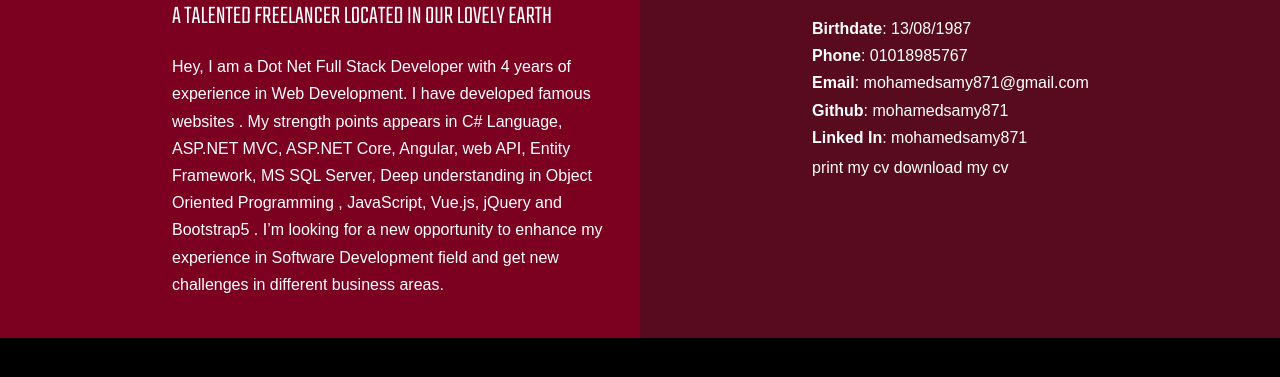
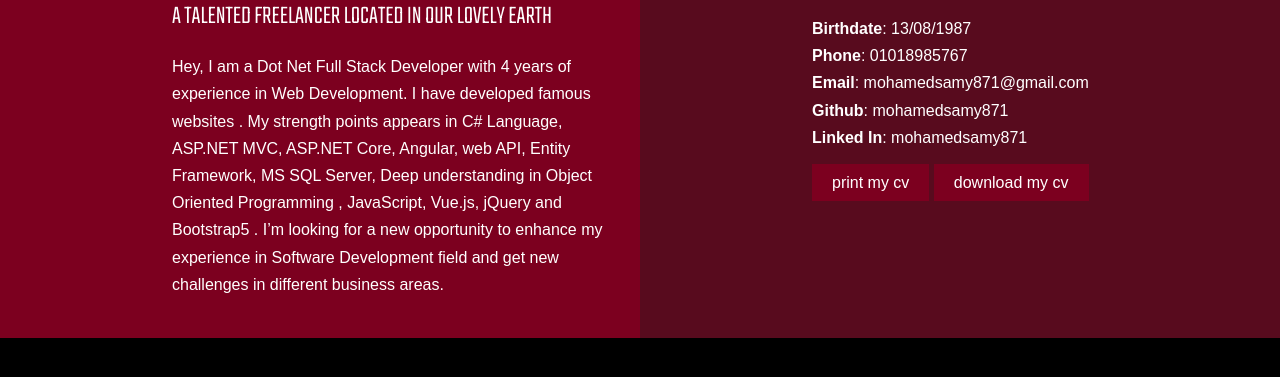
Before and after one commit to mohamedsamy871/PersonalWebsite, a plain HTML site: page content.html in a window 1280 px wide. Shown: the part 165-542 px from the top of the page. Drawn offline with nearby package versions, Linux system fonts and the light colour scheme.

Commit message:
'buttons'

```diff
--- a/css/main.css
+++ b/css/main.css
@@ -470,8 +470,15 @@ padding-right: 0;
 .personal-info-container a{
   color: #fff;
 }
+.personal-info-buttons{
+  margin-top: 15px;
+}
 .personal-info-buttons a{
   color: #fff;
+  background-color: var(--thm-base);
+  border: none;
+  border-radius: 0;
+  padding:10px 20px;
 }
 
 
```
